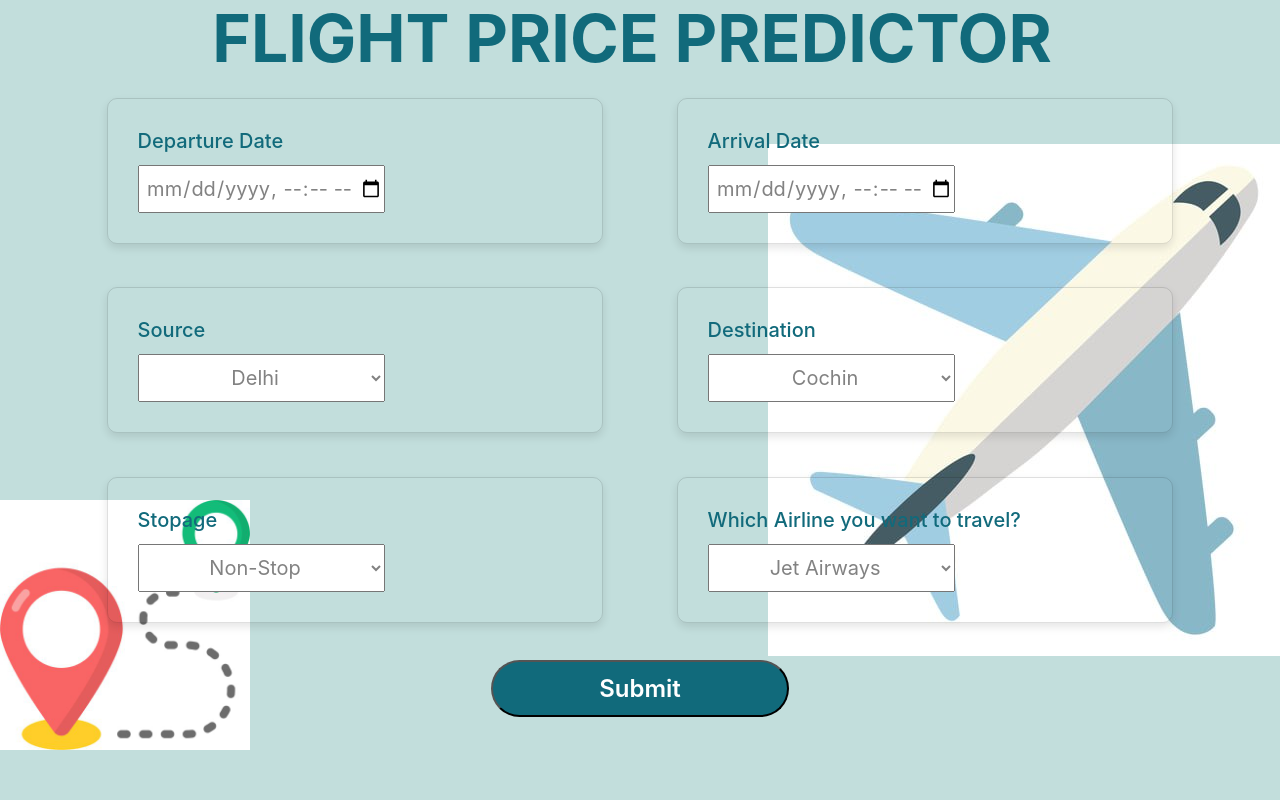
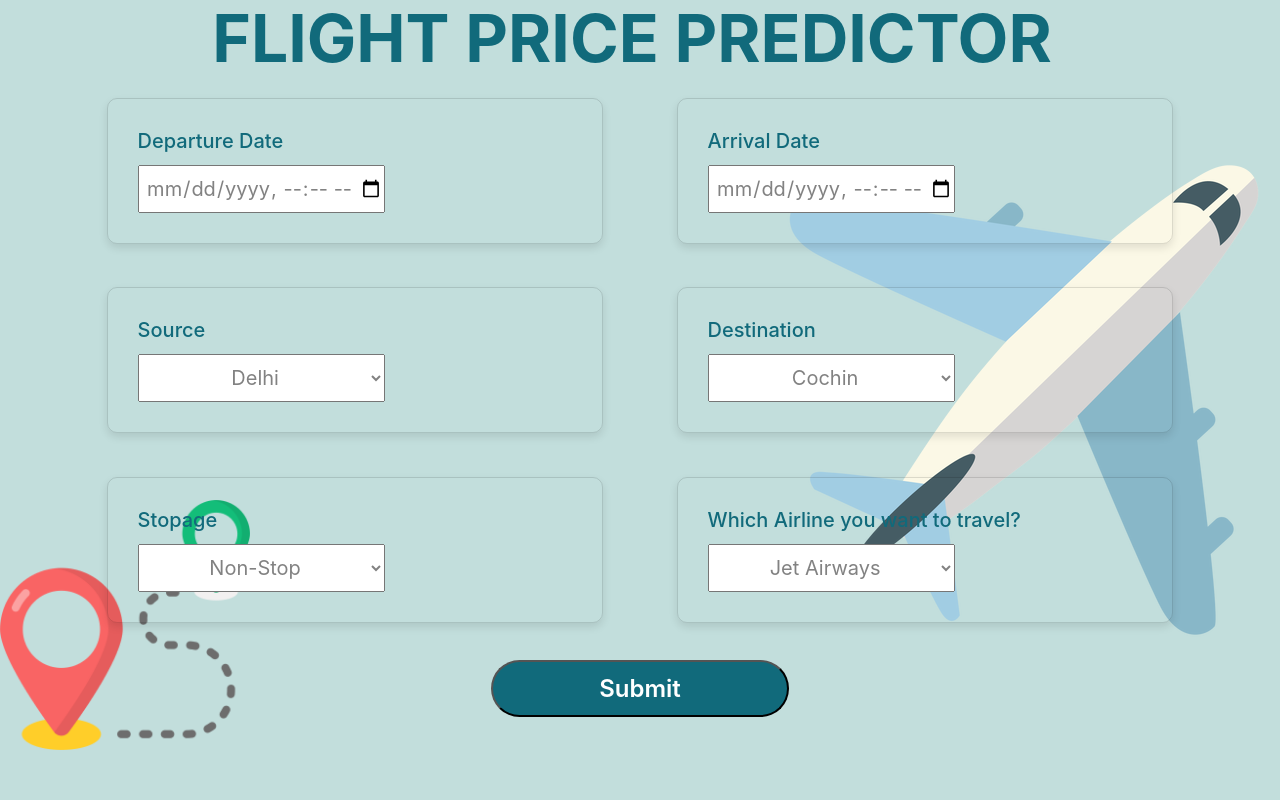
Before and after one commit to bodhwal-manju/Flight_Fare_Predictor, a Flask app: page / in a window 1280 px wide. Run offline with Flask 3, Linux system fonts and the light colour scheme; parts of the project's set-up code (start-up, migrations or seed data) failed here and were passed over; some libraries are stand-ins or nearby versions.

Commit message:
pickel to github

```diff
--- a/requirements.txt
+++ b/requirements.txt
@@ -6,3 +6,4 @@ scikit-learn
 flask
 flask_cors
 statsmodels
+openpyxl
--- a/static/home.css
+++ b/static/home.css
@@ -3,7 +3,9 @@ body {
   /* background: linear-gradient(144deg,#AF40FF, #5B42F3 50%,#00DDEB); */
   /* background: linear-gradient(135deg, #8254EA 0%, #E86DEC 100%); */
   background: #C2DEDC;
-  background-image: url("./photo_6204229041490345329_x.jpg"),url("./photo_6204229041490345328_x.jpg");
+  background-image: url("./faf4f5ad02d6d68cfeafa44e1b57649a-plane-semi-flat\ 1.png"),url("./image\ 2.png");
+  /* mix-blend-mode: multiply; */
+  display: block;
   background-position: right center,left calc(100% - 50px);
   background-size: auto,250px;
    background-repeat: no-repeat;
```
Also changed, not shown: static/faf4f5ad02d6d68cfeafa44e1b57649a-plane-semi-flat 1.png (added), static/image 2.png (added), 8 other files.
